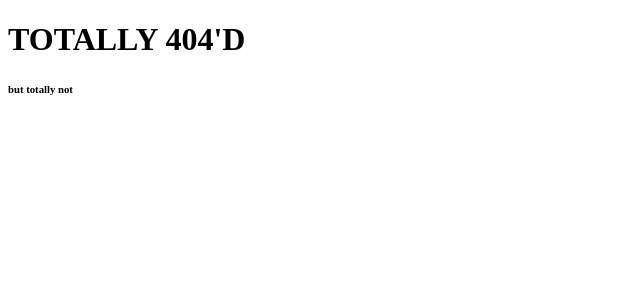
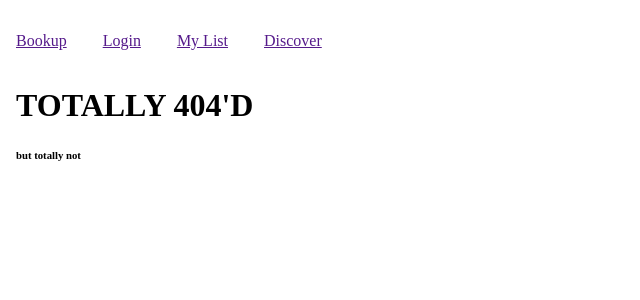
Before and after one commit to aryamccarthy/Bookup, a PHP site: page / in a window 1280 px wide. Shown: the top 300 px of the page, without its empty margins (0-640 px from the left). Run offline with PHP 8.4, Linux system fonts and the light colour scheme; some libraries are stand-ins or nearby versions.

Commit message:
Added modal HTML files for common header, navbar; Began writing stylesheet.css.

```diff
--- a/Web_App/css/stylesheet.css
+++ b/Web_App/css/stylesheet.css
@@ -0,0 +1,18 @@
+body {
+  margin: 0em;
+  padding: 0em;
+}
+
+nav li {
+  display: inline-block;
+  list-style-type: none;
+  margin: 1em;
+}
+
+nav > ul {
+  padding: 0em;
+}
+
+#main {
+  margin: 1em;
+}
--- /dev/null
+++ b/Web_App/html/head.html
@@ -0,0 +1,3 @@
+<script src="http://ajax.googleapis.com/ajax/libs/jquery/1.11.0/jquery.min.js"></script>
+<meta charset="utf-8" \>
+<link rel="stylesheet" type="text/css" href="../css/stylesheet.css">
--- /dev/null
+++ b/Web_App/html/nav.html
@@ -0,0 +1,8 @@
+<nav>
+  <ul>
+    <li><a href="">Bookup</a></li>
+    <li><a href="">Login</a></li>
+    <li><a href="">My List</a></li>
+    <li><a href="">Discover</a></li>
+  </ul>
+</nav>
--- a/Web_App/index.php
+++ b/Web_App/index.php
@@ -1,11 +1,14 @@
 <!DOCTYPE html>
 <html lang="en">
 <head>
-  <meta charset="UTF-8">
+  <?php include("html/head.html"); ?>
   <title>Test Page, Please Ignore</title>
 </head>
 <body>
-  <h1>TOTALLY 404'D</h1>
-  <h6>but totally not</h6>
+  <?php include("html/nav.html"); ?>
+  <div id="main">
+    <h1>TOTALLY 404'D</h1>
+    <h6>but totally not</h6>
+  </div>
 </body>
 </html>
```
